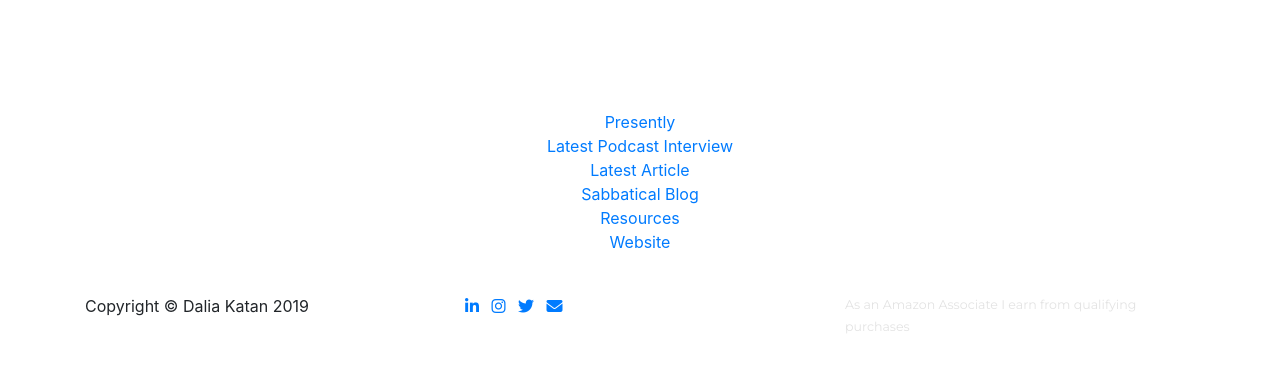
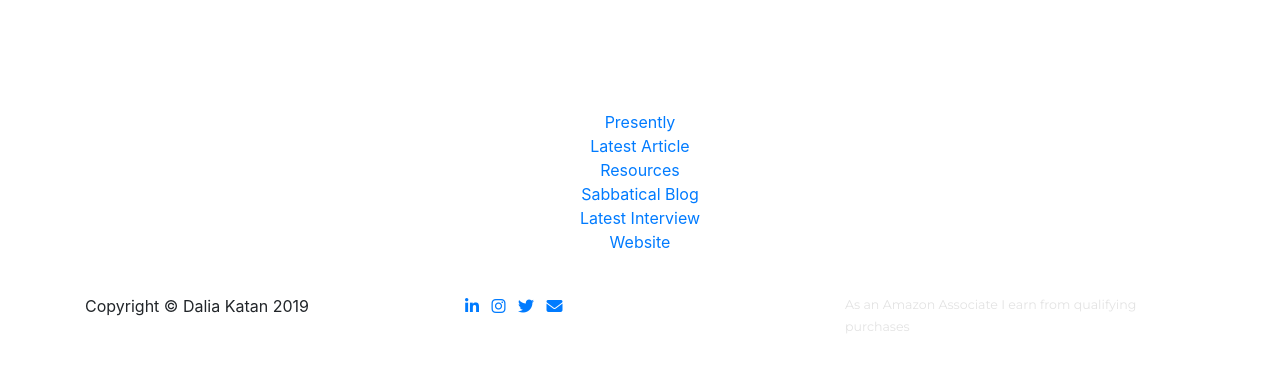
Before and after one commit to dalkat/dalkat.github.io, a Jekyll site: the page built from go.md, in a window 1280 px wide. Shown: the top 372 px of the page. Built offline with Jekyll 4.4.1, drawn with Linux system fonts in a browser that asks for light colours; nearby versions of some CDN libraries; some web fonts are replaced; library files that are not in the unit come from our copies.

Commit message:
Update go.html

```diff
--- a/_layouts/go.html
+++ b/_layouts/go.html
@@ -9,10 +9,10 @@ layout: default-sub
 	    <center>
 
 		<div class="instalinks"><a href="https://presently.fun">Presently</a></div>
-		<div class="instalinks"><a href="https://www.thewaywelead.com/podcast/episode/49b56c90/s1e4-how-to-create-more-inclusive-workplaces-with-dalia-katan">Latest Podcast Interview</a></div>
 		<div class="instalinks"><a href="https://medium.com/@dkatan77/diversity-to-inclusion-9-steps-to-unlock-competitive-edge-pt-1-c5954c113a49">Latest Article</a></div>
+	    <div class="instalinks"><a href="https://daliakatan.com/for-you">Resources</a></div>
 		<div class="instalinks"><a href="https://daliakatan.com/update-1">Sabbatical Blog</a></div>
-	    <div class="instalinks"><a href="https://daliakatan.com/for-you">Resources</a></div>
+		<div class="instalinks"><a href="https://www.thewaywelead.com/podcast/episode/49b56c90/s1e4-how-to-create-more-inclusive-workplaces-with-dalia-katan">Latest Interview</a></div>
 		<div class="instalinks"><a href="https://daliakatan.com/">Website</a></div>
 		</center>
 	</div>
```
